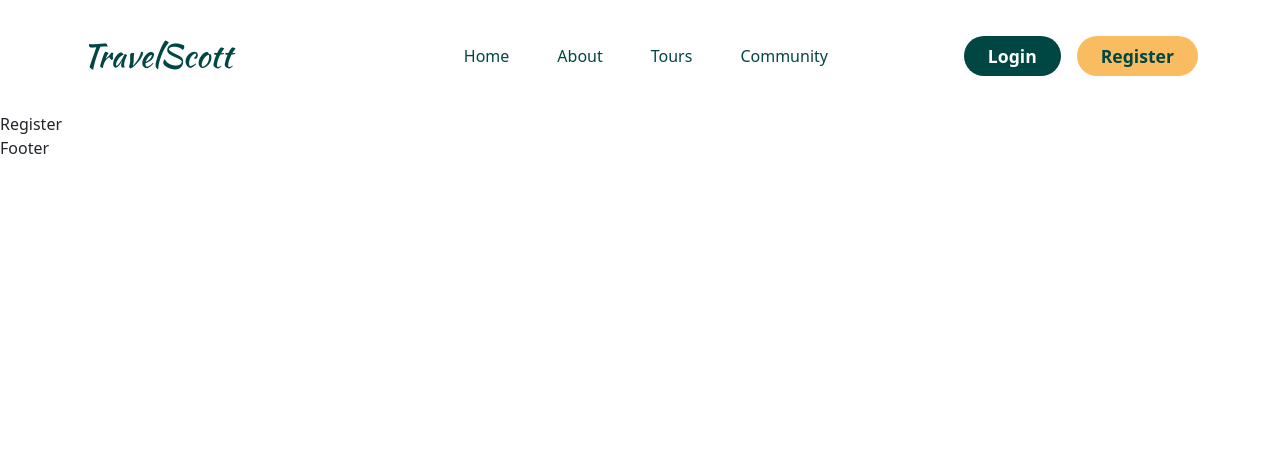
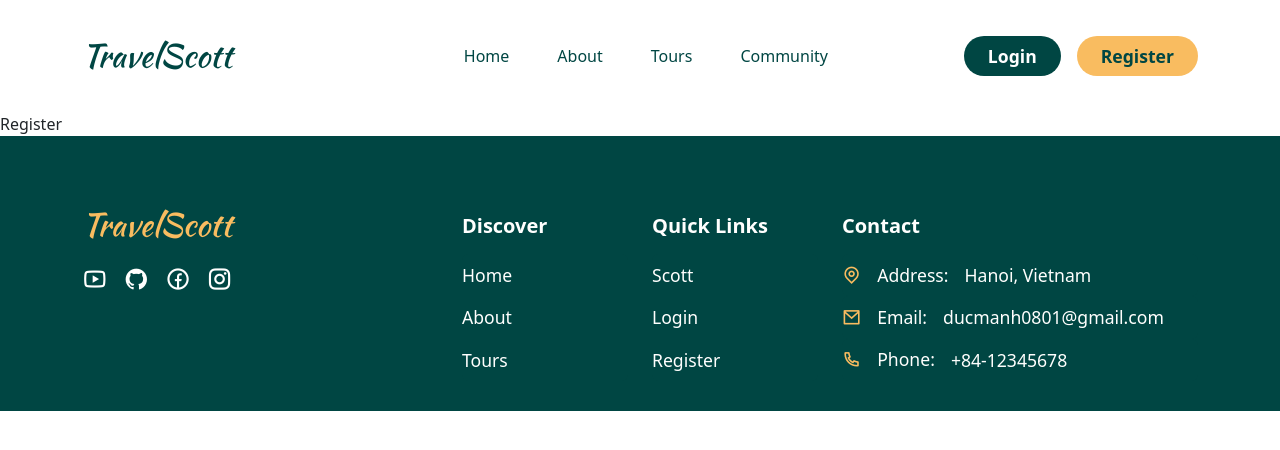
Before and after one commit to dd-mahn/travel-booking-website, a React (Create React App) app in the folder frontend/: page /register in a window 1280 px wide. Shown: the top 450 px of the page. Built offline with nearby package versions, Linux system fonts and the light colour scheme.

Commit message:
Finish footer

```diff
--- a/frontend/src/component/Footer/Footer.jsx
+++ b/frontend/src/component/Footer/Footer.jsx
@@ -1,9 +1,128 @@
-import React from 'react'
+import React from "react";
+import './footer.css'
+import {Container, Row, Col, ListGroup, ListGroupItem} from 'reactstrap'
+import {Link} from 'react-router-dom'
+
+
+const quick__links =[
+    {
+        path:'/home',
+        display: 'Home'
+    },
+    {
+        path:'/about',
+        display: 'About'
+    },
+    {
+        path:'/tour',
+        display: 'Tours'
+    },
+]
+const quick__links2 =[
+    {
+        path:'/scott',
+        display: 'Scott'
+    },
+    {
+        path:'/login',
+        display: 'Login'
+    },
+    {
+        path:'/register',
+        display: 'Register'
+    },
+]
 
 const Footer = () => {
-  return (
-    <div>Footer</div>
-  )
+    return <footer className="footer">
+        <Container>
+            <Row>
+                <Col lg='4'>
+                    <div className="logo">
+                        <h5>TravelScott</h5>
+                    </div>
+                    <div className="social__links d-flex align-items-center gap-4">
+                        <span>
+                            <Link to='#'><i class="ri-youtube-line"></i></Link>
+                            <Link to='#'><i class="ri-github-fill"></i></Link>
+                            <Link to='#'><i class="ri-facebook-circle-line"></i></Link>
+                            <Link to='#'><i class="ri-instagram-line"></i></Link>
+                        </span>
+                    </div>
+                </Col>
+                <Col lg='2'>
+                    <h5 className="footer__link-title">Discover</h5>
+
+                    <ListGroup className="footer__quick-links">
+                        {
+                            quick__links.map((item,index) => (
+                                <ListGroupItem key={index} className="ps-0 border-0">
+                                    <Link to={item.path}>{item.display}</Link>
+                                </ListGroupItem>
+                            ))
+                        }
+                    </ListGroup>
+                </Col>
+                <Col lg='2'>
+                    <h5 className="footer__link-title">Quick Links</h5>
+
+                    <ListGroup className="footer__quick-links">
+                        {
+                            quick__links2.map((item,index) => (
+                                <ListGroupItem key={index} className="ps-0 border-0">
+                                    <Link to={item.path}>{item.display}</Link>
+                                </ListGroupItem>
+                            ))
+                        }
+                    </ListGroup>
+                </Col>
+                <Col lg='4'>
+                    <h5 className="footer__link-title">Contact</h5>
+
+                    <ListGroup className="footer__quick-links">
+                        {
+                                <ListGroupItem className="ps-0 border-0 d-flex align-items-center gap-3">
+                                    <h6 className="mb-0 d-flex align-items-center gap-3">
+                                        <span><i class="ri-map-pin-line"></i></span>
+                                        Address:
+                                    </h6>
+                                    <p className="mb-0">Hanoi, Vietnam</p>
+                                </ListGroupItem>
+
+                        }
+                    </ListGroup>
+
+                    <ListGroup className="footer__quick-links">
+                        {
+
+                                <ListGroupItem className="ps-0 border-0 d-flex align-items-center gap-3">
+                                    <h6 className="mb-0 d-flex align-items-center gap-3">
+                                        <span><i class="ri-mail-line"></i></span>
+                                        Email:
+                                    </h6>
+                                    <p className="mb-0">ducmanh0801@gmail.com</p>
+                                </ListGroupItem>
+
+                        }
+                    </ListGroup>
+
+                    <ListGroup className="footer__quick-links">
+                        {
+
+                                <ListGroupItem className="ps-0 border-0 d-flex align-items-center gap-3">
+                                    <h6 className="mb-0 d-flex align-items-center gap-3">
+                                        <span><i class="ri-phone-line"></i></span>
+                                        Phone:
+                                    </h6>
+                                    <p className="mb-0">+84-12345678</p>
+                                </ListGroupItem>
+
+                        }
+                    </ListGroup>
+                </Col>
+            </Row>
+        </Container>
+    </footer>
 }
 
 export default Footer
--- a/frontend/src/component/Footer/footer.css
+++ b/frontend/src/component/Footer/footer.css
@@ -0,0 +1,47 @@
+.footer{
+    padding-top: 70px;
+    padding-bottom: 30px;
+    background: var(--primary-color);
+    color: var(--text-color-light);
+}
+
+.footer .logo h5 {
+    font-family: 'Kaushan Script', cursive;
+    font-size: 2rem;
+    color: var(--secondary-color);
+    font-weight: 500;
+    margin-bottom: 1rem !important;
+}
+
+.social__links span a{
+    text-decoration: none;
+    color: var(--text-color-light);
+    font-size: 1.6rem;
+    margin-right: 1rem;
+}
+
+.footer__link-title{
+    margin:0.5rem 0 1rem !important;
+    color: var(--text-color-light);
+    font-weight: bold;
+}
+.footer__quick-links li{
+    background: var(--primary-color) !important;
+}
+
+.footer__quick-links li a{
+    text-decoration: none;
+    font-size: 1.1rem;
+    color: var(--text-color-light);
+}
+
+.footer__quick-links h6 span i{
+    color: var(--secondary-color);
+    font-size: 1.2rem;
+}
+
+.footer__quick-links h6,
+.footer__quick-links p{
+    color: var(--text-color-light) !important;
+    font-size: 1.1rem;
+}
```
